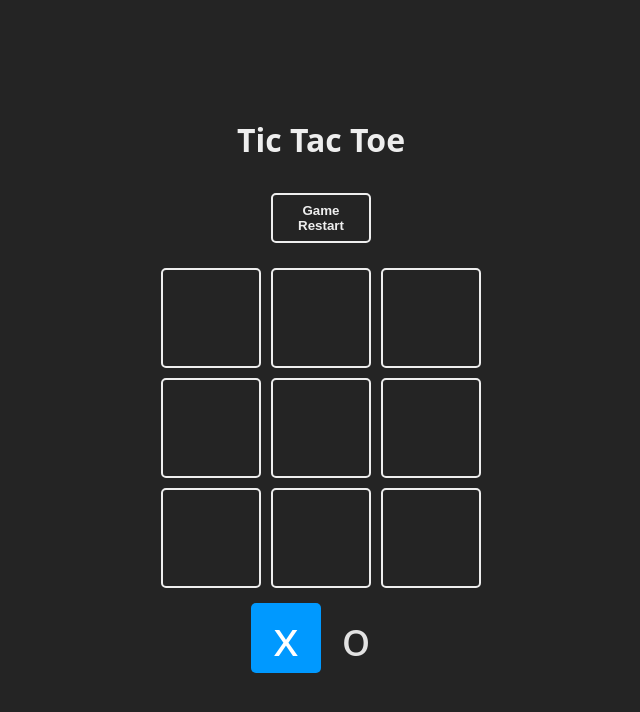
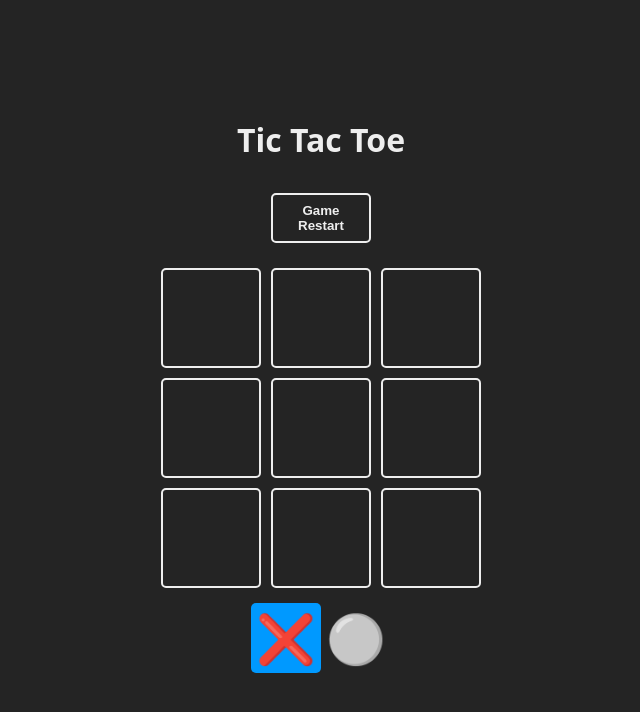
Before and after one commit to bautidea/react_tic_tac_toe, a React (Vite) app: page / in a window 1280 px wide. Shown: the top 712 px of the page, without its empty margins (319-959 px from the left). Built offline with nearby package versions, Linux system fonts and the light colour scheme.

Commit message:
Added emojis to display 'X' and 'O'.

```diff
--- a/src/data/constants.js
+++ b/src/data/constants.js
@@ -1,7 +1,7 @@
 // Defining possible turns.
 export const TURNS = {
-  X: 'x',
-  O: 'o',
+  X: '❌',
+  O: '⚪',
 };
 
 //  Defining possible position in order to win.
```
